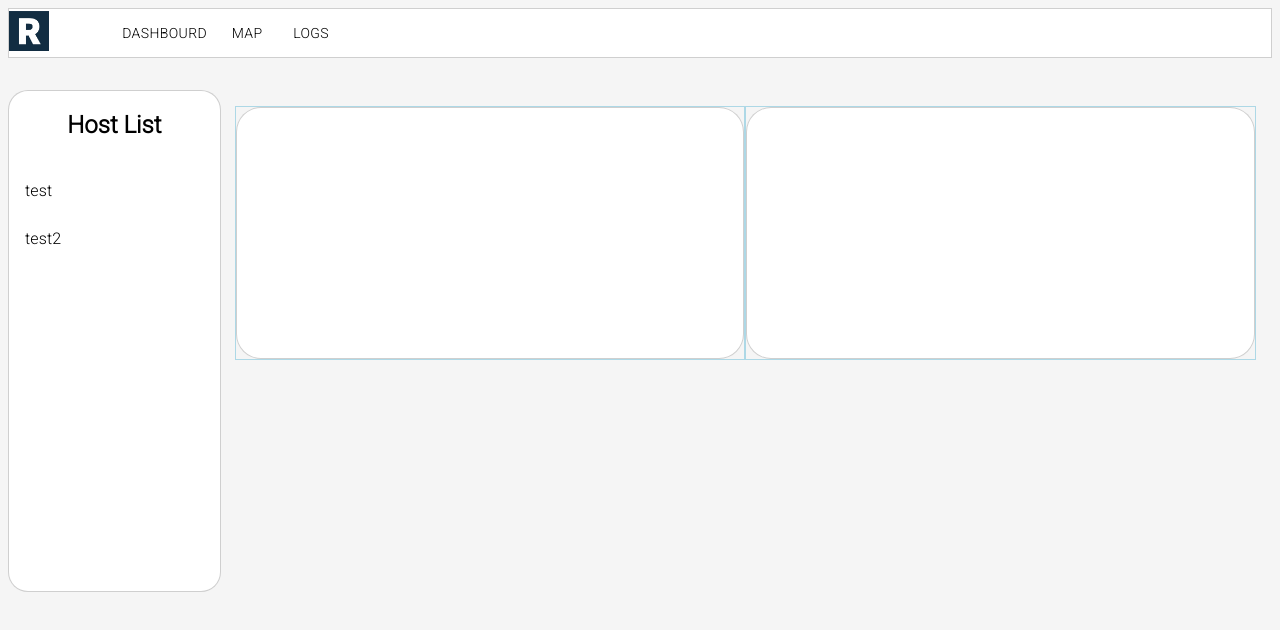
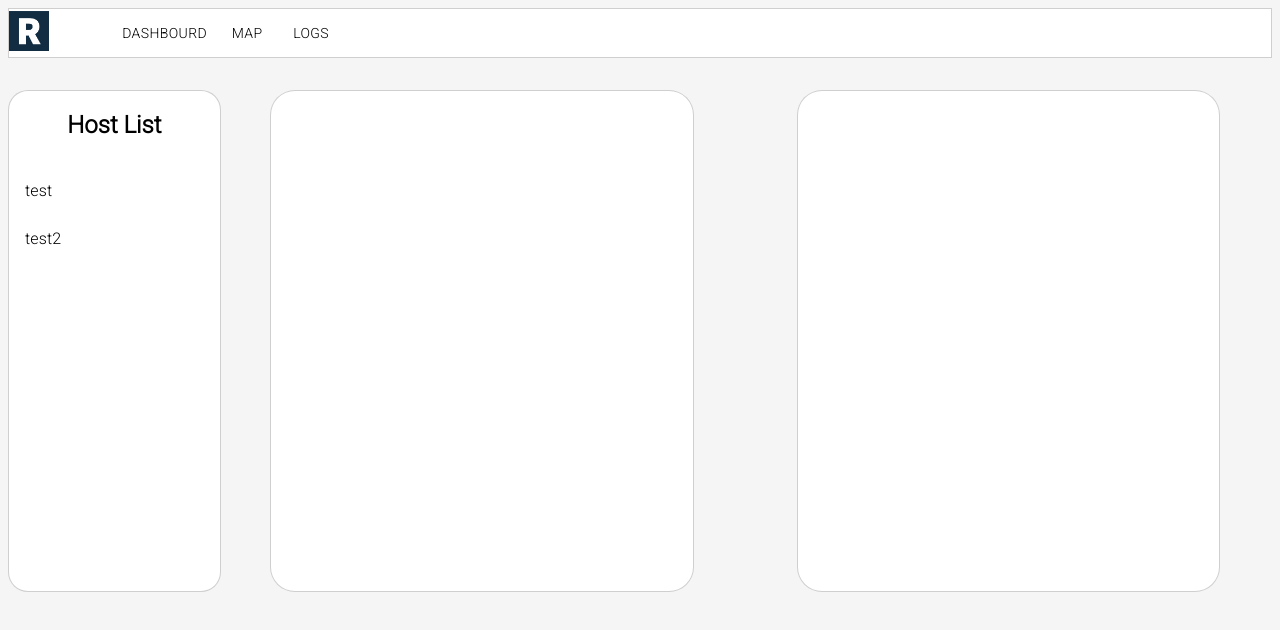
Before and after one commit to sample1-exe/RasScreen, a React (Create React App) app in the folder react/app/: page / in a window 1280 px wide. Shown: the top 630 px of the page. Built offline with nearby package versions, Linux system fonts and the light colour scheme.

Commit message:
HostListのUI完成

```diff
--- a/react/app/src/App.js
+++ b/react/app/src/App.js
@@ -6,20 +6,8 @@ import HostDetail from './components/hostDetail';
 import {Grid,Box, Paper} from '@material-ui/core/';
 import { makeStyles } from "@material-ui/styles";
 
-const useStyle = makeStyles ({
-  grid: {
-    mt: "3"
-  },
-  item: {
-    border: '1px solid lightblue',
-  },
-})
-
 
 function App() {
-  const classes = useStyle();
-
-
   // HostName
   const [hostList, setHostList] = useState([{id: 1, name: "test"},{id: 2, name: "test2"}])
 
@@ -39,16 +27,15 @@ function App() {
               </Grid>
 
               <Grid item lg={10} sm={9} xs={7}>
-                <Box m={2}>
-                <Grid container>
+                <Grid container alignItems="center" justify="center">
                   <HostDetail
                     text={selectList}
                   />
                   <HostDetail
                     text={selectList}
                   />
+
                 </Grid>
-                </Box>
               </Grid>
             </Grid>
           </Box>
--- a/react/app/src/components/hostDetail.jsx
+++ b/react/app/src/components/hostDetail.jsx
@@ -7,7 +7,7 @@ const useStyle = makeStyles ({
     grid: {
     },
     item: {
-      border: '1px solid lightblue',
+      /*border: '1px solid lightblue',*/
   },
 })
 
--- a/react/app/src/static/css/hostlist.css
+++ b/react/app/src/static/css/hostlist.css
@@ -7,8 +7,10 @@
 }
 
 .youso{
-    width: auto;
-    height: 250px;
+    margin-left: auto;
+    margin-right: auto;
+    width: 80%;
+    height: 500px;
     border: 1px solid rgba(0, 0, 0, 0.19);
 
     background: #FFFFFF;
```
